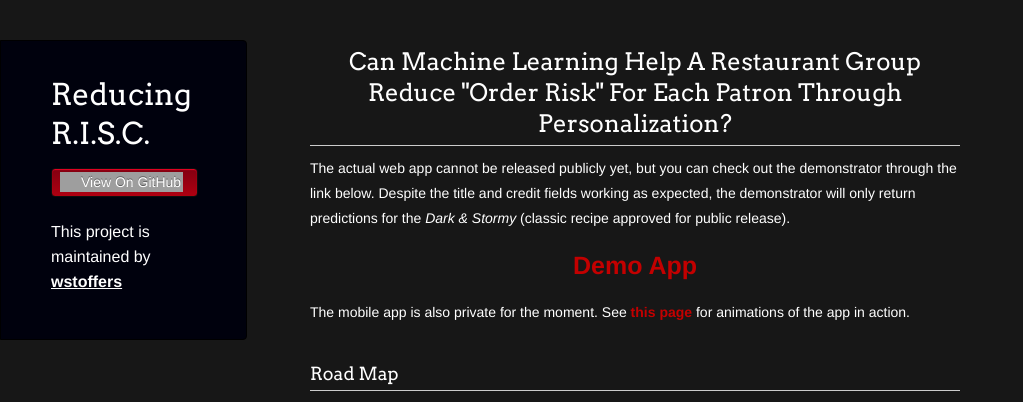
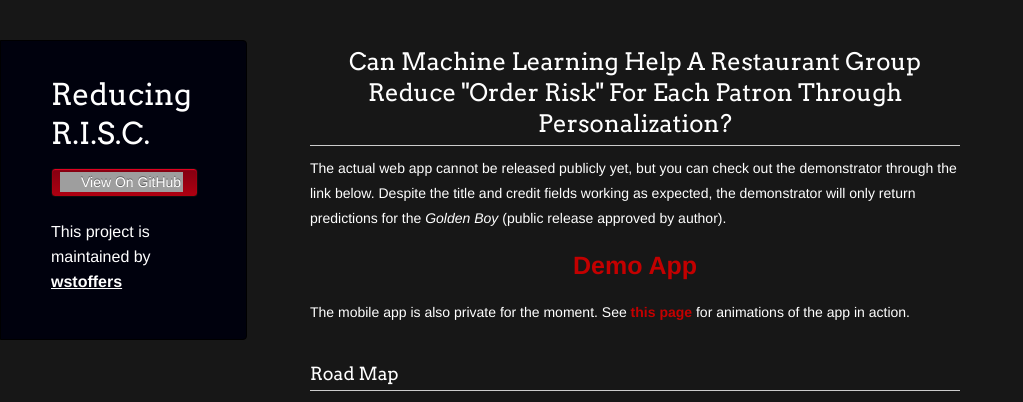
Before and after one commit to wstoffers/codex, a Jekyll site: the page built from index.md, in a window 1280 px wide. Shown: the top 402 px of the page, without its empty margins (0-1023 px from the left). Built offline with Jekyll 4.4.1, drawn with Linux system fonts in a browser that asks for light colours; our own code applies the rules of GitHub Pages for plain Markdown files; a script that is not in the unit is left out; grey boxes are pictures that could not be loaded.

Commit message:
Changing description back since it is not about animation, but prediction

```diff
--- a/index.md
+++ b/index.md
@@ -4,7 +4,7 @@ title: Reducing R.I.S.C.
 
 <h2 align="center">Can Machine Learning Help A Restaurant Group Reduce "Order Risk" For Each Patron Through Personalization?</h2>
 
-The actual web app cannot be released publicly yet, but you can check out the demonstrator through the link below. Despite the title and credit fields working as expected, the demonstrator will only return predictions for the *Dark & Stormy* (classic recipe approved for public release).
+The actual web app cannot be released publicly yet, but you can check out the demonstrator through the link below. Despite the title and credit fields working as expected, the demonstrator will only return predictions for the *Golden Boy* (public release approved by author).
 
 <p style="font-size: 25px; text-align:center">
     <a href="maintenance/">
```
